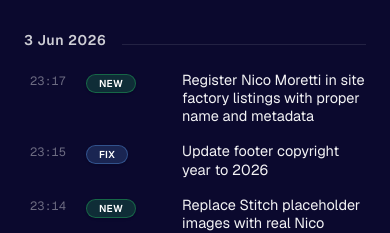
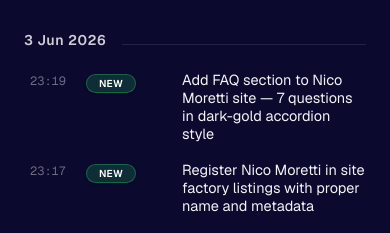
Before and after one commit to sg-satoshi/saabai-site, a Next.js app: page /saabai-changelog in a window 390 px wide. Shown: the part 221-454 px from the top of the page. Built offline with nearby package versions, Linux system fonts and the light colour scheme; no server answers.

Commit message:
feat: add FAQ nav link (desktop + mobile) and fix footer FAQ anchor

```diff
--- a/app/rex-changelog/ChangelogClient.tsx
+++ b/app/rex-changelog/ChangelogClient.tsx
@@ -32,6 +32,7 @@ const CHANGELOG: Day[] = [
   {
     date: "3 Jun 2026",
     entries: [
+      { time: "23:19", tag: "NEW", title: "Add FAQ section to Nico Moretti site — 7 questions in dark-gold accordion style" },
       { time: "23:17", tag: "NEW", title: "Register Nico Moretti in site factory listings with proper name and metadata" },
       { time: "23:15", tag: "FIX", title: "Update footer copyright year to 2026" },
       { time: "23:14", tag: "NEW", title: "Replace Stitch placeholder images with real Nico Moretti photography" },
--- a/app/saabai-changelog/SaabaiChangelogClient.tsx
+++ b/app/saabai-changelog/SaabaiChangelogClient.tsx
@@ -30,6 +30,7 @@ const CHANGELOG: Day[] = [
   {
     date: "3 Jun 2026",
     entries: [
+      { time: "23:19", tag: "NEW", title: "Add FAQ section to Nico Moretti site — 7 questions in dark-gold accordion style" },
       { time: "23:17", tag: "NEW", title: "Register Nico Moretti in site factory listings with proper name and metadata" },
       { time: "23:15", tag: "FIX", title: "Update footer copyright year to 2026" },
       { time: "23:14", tag: "NEW", title: "Replace Stitch placeholder images with real Nico Moretti photography" },
--- a/public/clients/nico-moretti/index.html
+++ b/public/clients/nico-moretti/index.html
@@ -139,6 +139,7 @@
 <a class="text-on-surface-variant font-label-md hover:text-primary transition-colors duration-300 uppercase tracking-widest text-label-md" href="#about">About</a>
 <a class="text-on-surface-variant font-label-md hover:text-primary transition-colors duration-300 uppercase tracking-widest text-label-md" href="#services">Services</a>
 <a class="text-on-surface-variant font-label-md hover:text-primary transition-colors duration-300 uppercase tracking-widest text-label-md" href="#lifestyle">Lifestyle</a>
+<a class="text-on-surface-variant font-label-md hover:text-primary transition-colors duration-300 uppercase tracking-widest text-label-md" href="#faq">FAQ</a>
 <a class="px-8 py-3 bg-primary text-on-primary font-label-md uppercase tracking-widest hover:bg-primary-fixed transition-colors duration-300" href="#contact">Inquire</a>
 </div>
 <!-- Mobile Menu Button -->
@@ -152,6 +153,7 @@
 <a class="text-on-surface-variant font-label-md hover:text-primary transition-colors duration-300 uppercase tracking-widest text-label-md" href="#about">About</a>
 <a class="text-on-surface-variant font-label-md hover:text-primary transition-colors duration-300 uppercase tracking-widest text-label-md" href="#services">Services</a>
 <a class="text-on-surface-variant font-label-md hover:text-primary transition-colors duration-300 uppercase tracking-widest text-label-md" href="#lifestyle">Lifestyle</a>
+<a class="text-on-surface-variant font-label-md hover:text-primary transition-colors duration-300 uppercase tracking-widest text-label-md" href="#faq">FAQ</a>
 <a class="px-8 py-3 bg-primary text-on-primary font-label-md uppercase tracking-widest text-center hover:bg-primary-fixed transition-colors duration-300" href="#contact">Inquire</a>
 </div>
 </div>
@@ -431,7 +433,7 @@
 <div class="flex space-x-6">
 <a class="text-on-surface-variant hover:text-primary transition-colors text-label-sm font-label-sm" href="#">Privacy Policy</a>
 <a class="text-on-surface-variant hover:text-primary transition-colors text-label-sm font-label-sm" href="#">Terms of Service</a>
-<a class="text-on-surface-variant hover:text-primary transition-colors text-label-sm font-label-sm" href="#">FAQ</a>
+<a class="text-on-surface-variant hover:text-primary transition-colors text-label-sm font-label-sm" href="#faq">FAQ</a>
 </div>
 <div class="text-on-surface-variant text-body-md font-body-md">
                 © 2026 Nico Moretti. All rights reserved. Discretion Guaranteed.
```
